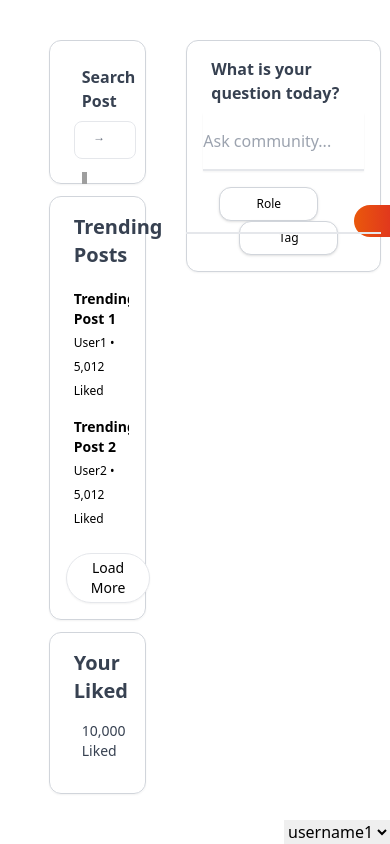
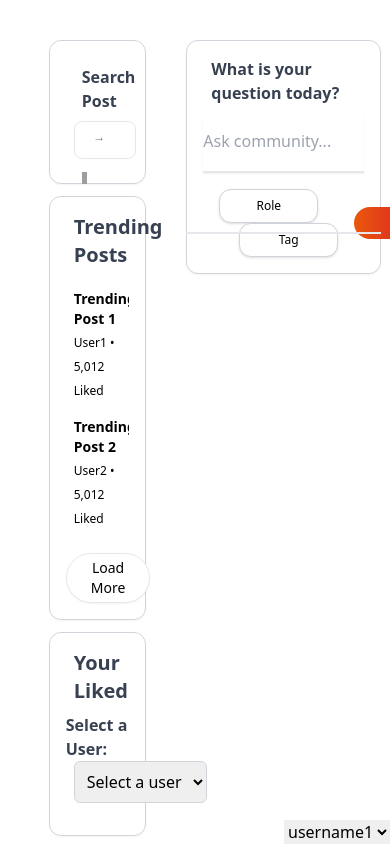
Before and after one commit to Narutchai01/Rectack, a React (Vite) app in the folder client/: page /community in a window 390 px wide. Built offline with nearby package versions, Linux system fonts and the light colour scheme; grey boxes are pictures that could not be loaded; the HTML template or start-up script is replaced by a standard one.

Commit message:
CommunityV.7(Comment)
Not done:
1.Responsive
2.Sync with database
Question: responsive, Database

```diff
--- /dev/null
+++ b/client/src/components/CommunityComment.jsx
@@ -0,0 +1,45 @@
+import React, { useState } from 'react';
+
+const CommunityComment = ({ username }) => {
+    const [comments, setComments] = useState([]);
+    const [newComment, setNewComment] = useState('');
+
+    const handleCommentSubmit = (event) => {
+        event.preventDefault();
+        if (newComment.trim() !== '') {
+        setComments([...comments, newComment]);
+        setNewComment('');
+        }
+    };
+
+    return (
+        <div className="mt-4">
+        <h4 className="text-sm font-semibold mb-2">Comments:</h4>
+        <ul className="list-none p-0">
+            {comments.map((comment, index) => (
+
+            <li key={index} className="mb-2 p-2 border rounded-lg bg-gray-100">
+                {username}: {comment}
+            </li>
+            ))}
+        </ul>
+        <form onSubmit={handleCommentSubmit} className="mt-3">
+            <textarea
+                rows="2"
+                className="w-full resize-none border rounded-md p-2 focus:ring focus:ring-blue-200"
+                placeholder="Add a comment..."
+                value={newComment}
+                onChange={(e) => setNewComment(e.target.value)}
+            />
+            <button
+            type="submit"
+            className="bg-gradient-to-r from-orange-600 via-red-600 to-red-700 hover:bg-gradient-to-r hover:from-red-700 hover:via-red-800 hover:to-red-900 text-white font-normal py-2 px-5 rounded-full"
+            >
+            Comment
+            </button>
+        </form>
+        </div>
+    );
+};
+
+export default CommunityComment;
--- a/client/src/components/CommunityFeed.jsx
+++ b/client/src/components/CommunityFeed.jsx
@@ -6,6 +6,8 @@ function CommunityFeed() {
   const initialPosts = [];
 
   const [posts, setPosts] = useState(initialPosts);
+  const [title, setTitle] = useState('');
+
   const addPostHandler = (newpost) => {
     setPosts((prevPosts) => {
       return [newpost, ...prevPosts];
@@ -15,12 +17,12 @@ function CommunityFeed() {
     <>
       <div className="h-[33vh] max-h-58 bg-white">
         <div className="bg-white h-[33vh] max-h-58 w-[50%] fixed">
-          <CommunityPostInput addPost={addPostHandler} />
+          <CommunityPostInput addPost={addPostHandler} addTitle={setTitle} />
         </div>
       </div>
       <div className="h-[60vh] bg-white">
         <div className="fixed border-[1px] w-[50%]"></div>
-        <CommunityPost items={posts}/>
+        <CommunityPost items={posts} title={title}/>
       </div>
     </>
   );
--- a/client/src/components/CommunityPost.jsx
+++ b/client/src/components/CommunityPost.jsx
@@ -1,13 +1,13 @@
 import CommunityPostItem from "./CommunityPostItem.jsx";
 
 function CommunityPost(props) {
-    const { items, username } = props;
+    const { items, username, title } = props;
 
     return (
         <>
             <ul className="">
                 {items.map((element) => {
-                    return <CommunityPostItem key={element.postId} username={username} {...element} />
+                    return <CommunityPostItem key={element.postId} username={username} title={title} {...element} />
                 })}
             </ul>
         </>
--- a/client/src/components/CommunityPostInput.jsx
+++ b/client/src/components/CommunityPostInput.jsx
@@ -1,4 +1,4 @@
-import { useEffect, useState } from 'react';
+import React, { useEffect, useState } from 'react';
 import UsernameTemp from './UsernameTemp.jsx';
 import { v4 as uuidv4 } from 'uuid';
 
@@ -7,6 +7,7 @@ const boxStyle = "inline-block mx-2 py-2 px-5 w-auto bg-white border border-gray
 
 function CommunityPostInput(props) {
     const [post, setPost] = useState('');
+    const [title, setTitle] = useState('');
     const [selectedRole, setSelectedRole] = useState('');
     const [selectedTags, setSelectedTags] = useState([]);
     const [username, setUsername] = useState('Username1');
@@ -22,7 +23,7 @@ function CommunityPostInput(props) {
 
     const saveItem = (event) => {
         event.preventDefault();
-        const itemData = { post: post, role: selectedRole, tags: selectedTags, username:username, postId: uuidv4()};
+        const itemData = { post: post, role: selectedRole, tags: selectedTags, username: username, postId: uuidv4() };
         props.addPost(itemData);
         setPost('');
         setSelectedRole('');
@@ -31,10 +32,11 @@ function CommunityPostInput(props) {
 
     const handleRoleChange = (event) => {
         setSelectedRole(event.target.value);
+        checkSelected();
     }
 
     const handleTagChange = (event) => {
-        if (selectedTags.length == 2){
+        if (selectedTags.length === 2) {
         alert("You can only select 2 tags");
         return;
         }
@@ -42,34 +44,51 @@ function CommunityPostInput(props) {
         if (!selectedTags.includes(selectedTag) && selectedTags.length < 2) {
         setSelectedTags([...selectedTags, selectedTag]);
         }
+        checkSelected();
     }
 
     const handleTagClick = (clickedTag) => {
         setSelectedTags(selectedTags.filter(tag => tag !== clickedTag));
+        checkSelected();
     }
+
+    const handleKeyDown = (event) => {
+        if (event.shiftKey && event.key === 'Enter') {
+            setPost((prevPost) => prevPost + '\n');
+        }
+    }
+
+    const handleSubmit = () => {
+        const lines = post.split('\n');
+
+        setTitle(lines[0]);
+        setPost(lines.slice(1).join('\n'));
+    }
+
+    useEffect(() => {
+        props.addTitle(title);
+    },[title]);
 
     return (
         <>
         <form className="mx-auto w-[50%] mt-10 bg-white border border-gray-300 shadow-sm p-4 rounded-xl fixed" onSubmit={saveItem}>
             <div className="mb-4">
             <label className="mx-2 block font-bold text-md text-gray-700 mb-2">What is your question today?</label>
-                    <input
-                        type='text'
+            <textarea
+                rows="3"
                 placeholder="Ask community..."
-                        className="block w-full py-4 border-grey-500 border-b-2 shadow-sm sm:text-sm focus:outline-none focus:ring-red-100 focus:border-red-500"
+                className="block resize-none h-[60px] w-full py-4 border-grey-500 border-b-2 shadow-sm sm:text-sm focus:outline-none focus:ring-red-100 focus:border-red-500"
                 onChange={inputPost}
                 value={post}
+                onKeyDown={handleKeyDown}
             />
             </div>
             <div className="flex justify-between items-center">
             <div className='ml-4'>
                 <div className="relative inline-block">
                 <select
-                                className= {dropdownStyle}
-                                onChange={(event) => {
-                                    handleRoleChange(event);
-                                    checkSelected(event);
-                                }}
+                    className={dropdownStyle}
+                    onChange={handleRoleChange}
                 >
                     <option defaultValue="" disabled={isSelected}>Role</option>
                     <option value="Option 1">Option 1</option>
@@ -80,10 +99,7 @@ function CommunityPostInput(props) {
                 <div className="ml-5 relative inline-block">
                 <select
                     className={dropdownStyle}
-                                onChange={(event) => {
-                                    handleTagChange(event);
-                                    checkSelected(event);
-                                }}
+                    onChange={handleTagChange}
                 >
                     <option defaultValue="" disabled={isSelected}>Tag</option>
                     <option value="Option 1">Option 1</option>
@@ -113,13 +129,13 @@ function CommunityPostInput(props) {
                 )}
             </div>
             <div>
-                        <button className="bg-gradient-to-r from-orange-600 via-red-600 to-red-700 hover:bg-gradient-to-r hover:from-red-700 hover:via-red-800 hover:to-red-900 text-white font-normal py-1 px-10 rounded-full">
+                <button className="bg-gradient-to-r from-orange-600 via-red-600 to-red-700 hover:bg-gradient-to-r hover:from-red-700 hover:via-red-800 hover:to-red-900 text-white font-normal py-1 px-10 rounded-full" onClick={handleSubmit}>
                 Post
                 </button>
             </div>
             </div>
         </form>
-            <UsernameTemp changeUser={setUsername}/>
+        <UsernameTemp changeUser={setUsername} />
         </>
     )
 }
--- a/client/src/components/CommunityPostItem.jsx
+++ b/client/src/components/CommunityPostItem.jsx
@@ -1,38 +1,33 @@
 import React, { useState } from 'react';
 import PostActions from './PostActions';
+import CommunityComment from './CommunityComment';
 
 const CommunityPostItem = (props) => {
-  const { post, role, tags, postId } = props;
+  const { title, post, role, tags, postId, username } = props;
   const [likes, setLikes] = useState(0);
   const [commentCount, setCommentCount] = useState(0);
   const [isLikedByCurrentUser, setIsLikedByCurrentUser] = useState(false);
-  const [selectedUser, setSelectedUser] = useState('User 1');
+  const [selectedUser, setSelectedUser] = useState('username1');
   const [likedUsers, setLikedUsers] = useState([]);
-  const [userLikedPosts, setUserLikedPosts] = useState({}); // Store liked posts for each user
+  const [userLikedPosts, setUserLikedPosts] = useState({});
 
-  const usernames = ['User 1', 'User 2', 'User 3'];
-
-  console.log("CommunityPostItem", postId);
+  const usernames = ['username1', 'username2', 'username3'];
 
   const handleLike = () => {
     if (!likedUsers.includes(selectedUser)) {
-      // User hasn't liked the post, so add their like
       setLikes(likes + 1);
       setIsLikedByCurrentUser(true);
       setLikedUsers([...likedUsers, selectedUser]);
 
-      // Update userLikedPosts state to store liked posts
       setUserLikedPosts((prevLikedPosts) => ({
         ...prevLikedPosts,
         [selectedUser]: (prevLikedPosts[selectedUser] || []).concat(post),
       }));
     } else {
-      // User has liked the post, so remove their like (delike)
       setLikes(likes - 1);
       setIsLikedByCurrentUser(false);
       setLikedUsers(likedUsers.filter((user) => user !== selectedUser));
 
-      // Update userLikedPosts state to remove the unliked post
       setUserLikedPosts((prevLikedPosts) => ({
         ...prevLikedPosts,
         [selectedUser]: (prevLikedPosts[selectedUser] || []).filter(
@@ -48,7 +43,6 @@ const CommunityPostItem = (props) => {
 
   const handleUserChange = (event) => {
     setSelectedUser(event.target.value);
-    // Reset like status when the user changes
     setIsLikedByCurrentUser(
       likedUsers.includes(event.target.value) &&
         userLikedPosts[event.target.value]?.includes(post)
@@ -60,7 +54,7 @@ const CommunityPostItem = (props) => {
       <div className="inline-flex items-center m-1">
         <div className="rounded-full w-10 h-10 border-2" />
         <div>
-          <label htmlFor="userSelect">Select User:</label>
+          <span className='mx-2'>{username}</span>
           <select
             id="userSelect"
             value={selectedUser}
@@ -75,7 +69,7 @@ const CommunityPostItem = (props) => {
         </div>
       </div>
       <div className="ml-2 font-bold">
-        Lorem ipsum dolor sit amet.
+        {title}
       </div>
       <div className="flex justify-between text-xs mx-2 text-gray-500">
         {post}
@@ -107,6 +101,7 @@ const CommunityPostItem = (props) => {
           {selectedUser} liked this post
         </div>
       )}
+      <CommunityComment username={selectedUser}/>
     </div>
   );
 };
--- a/client/src/components/CommunitySidebar.jsx
+++ b/client/src/components/CommunitySidebar.jsx
@@ -1,6 +1,17 @@
 import CommunitySearchPost from "./CommunitySearchPost";
 import LikedPost from "./LikedPost";
 import TrendingPost from "./TrendingPost";
+
+  const data = [
+    { username: 'username1', post: 'post2', like: 0, likedBy: ['username1'] },
+    { username: 'username2', post: 'post3', like: 0, likedBy: ['username1', 'username2'] },
+    { username: 'username3', post: 'post4', like: 0, likedBy: ['username1', 'username3' , 'username2']},
+    { username: 'username4', post: 'post5', like: 0, likedBy: ['username1', 'username3' , 'username2', 'username4']},
+    { username: 'username5', post: 'post6', like: 0, likedBy: ['username1', 'username3' , 'username2', 'username4', 'username5']},
+    { username: 'username6', post: 'post7', like: 0, likedBy: ['username1', 'username3' , 'username2', 'username4', 'username5', 'username6']},
+    { username: 'username7', post: 'post8', like: 0, likedBy: ['username1', 'username3' , 'username2', 'username4', 'username5', 'username6', 'username7']},
+    { username: 'username8', post: 'post9', like: 0, likedBy: ['username1', 'username3' , 'username2', 'username4', 'username5', 'username6', 'username7', 'username8']},
+  ];
 
 const CommunitySidebar = (props) => {
   const trendingPosts = [
@@ -19,7 +30,7 @@ const CommunitySidebar = (props) => {
     <div className="fixed w-[25%]">
         <CommunitySearchPost />
         <TrendingPost items={trendingPosts}/>
-        <LikedPost/>
+        <LikedPost data={data}/>
     </div>
   );
 };
--- a/client/src/components/LikedPost.jsx
+++ b/client/src/components/LikedPost.jsx
@@ -1,12 +1,59 @@
-const LikedPost = () => {
-    return(
-        <>
-            <div className="w-auto p-4 border border-gray-300 shadow-sm rounded-xl my-3">
-                <h2 className="font-bold ml-2 text-xl text-gray-700 mb-2">Your Liked</h2>
-                <div className="text-center m-4 text-gray-700 text-sm font-normal"> 10,000 Liked </div>
+import React, { useState } from 'react';
+
+const LikedPost = ({ data }) => {
+    const [selectedUser, setSelectedUser] = useState('');
+    const [likedPosts, setLikedPosts] = useState([]);
+
+    const updateLikedPosts = (user) => {
+        const filteredPosts = data.filter((post) => post.likedBy.includes(user));
+        setLikedPosts(filteredPosts);
+    };
+
+    return (
+        <div className="w-auto p-4 border border-gray-300 shadow-sm rounded-xl my-3">
+            <h2 className="font-bold ml-2 text-xl text-gray-700 mb-2">Your Liked</h2>
+
+            <div className="mb-4">
+                <label htmlFor="selectUser" className="font-bold text-gray-700">
+                Select a User:
+                </label>
+                <select
+                id="selectUser"
+                className="ml-2 p-2 border border-gray-300 rounded-md"
+                value={selectedUser}
+                onChange={(e) => {
+                    setSelectedUser(e.target.value);
+                    updateLikedPosts(e.target.value);
+                }}
+                >
+                <option value="" disabled>Select a user</option>
+                {data.map((post) => (
+                    <option key={post.username} value={post.username}>
+                    {post.username}
+                    </option>
+                ))}
+                </select>
             </div>
-        </>
-    )
-}
+
+            {/* <div className="mb-3 max-h-[240px] overflow-y-auto">
+
+            </div> */}
+
+            <div className="pl-2 max-h-[120px] overflow-y-auto text-gray-700 text-sm font-normal">
+                <ul>
+                {likedPosts.map((post, index) => (
+                    <li key={index}>
+                    <div className="font-bold text-sm">{post.post}</div>
+                    <div className='pb-2 inline-block'>
+                        <span className="text-xs font-light">{post.username}</span>
+                        <span className=" text-xs font-light"> &#8226; {post.likedBy.length} </span>
+                    </div>
+                    </li>
+                ))}
+                </ul>
+            </div>
+        </div>
+    );
+};
 
 export default LikedPost;
--- a/client/src/components/UsernameTemp.jsx
+++ b/client/src/components/UsernameTemp.jsx
@@ -9,7 +9,6 @@ const UsernameTemp = (props) => {
     }
 
     useEffect(() => {
-        console.log("userTemp", selectedUser);
         props.changeUser(selectedUser);
     }, [selectedUser]);
 
```
Lines whose indentation alone changed are shown as unchanged.
